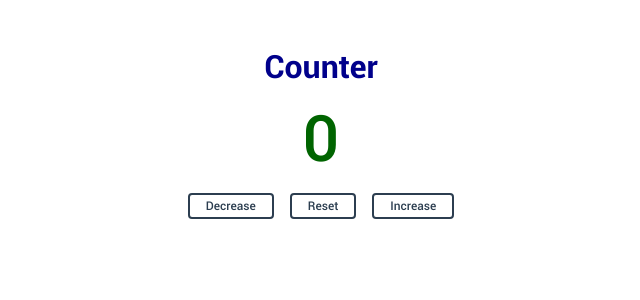
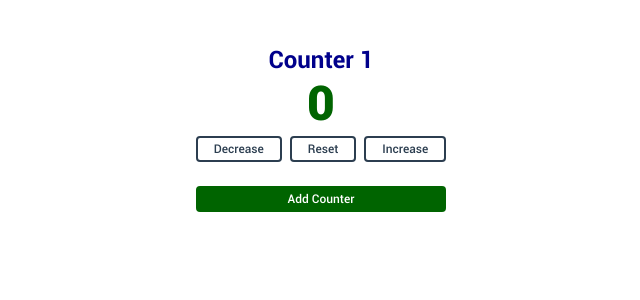
Before and after one commit to juanjaroa/portfolio, a Vue app: page / in a window 1280 px wide. Shown: the top 300 px of the page, without its empty margins (319-959 px from the left). Built offline with nearby package versions, Linux system fonts and the light colour scheme.

Commit message:
Finished second project aproach modify v1.0 to add array of counters added create counter added delete counter

```diff
--- a/src/App.vue
+++ b/src/App.vue
@@ -22,6 +22,11 @@ import CounterComponent from './components/CounterComponent.vue'
   src: url(./fonts/Roboto-Medium.ttf) format('truetype');
 }
 
+@font-face {
+  font-family: 'Roboto-Black';
+  src: url(./fonts/Roboto-Black.ttf) format('truetype');
+}
+
 #app {
   font-family: Roboto, Helvetica, Arial, sans-serif;
   -webkit-font-smoothing: antialiased;
@@ -33,5 +38,6 @@ import CounterComponent from './components/CounterComponent.vue'
   gap: 1rem;
   color: #2c3e50;
   padding: 3rem;
+
 }
 </style>
--- a/src/components/CounterComponent.vue
+++ b/src/components/CounterComponent.vue
@@ -1,48 +1,78 @@
 <template>
-  <h1>Counter</h1>
-  <h2>{{ count }}</h2>
-  <div class="buttons">
-    <button @click="decrement">Decrease</button>
-    <button @click="reset">Reset</button>
-    <button @click="increment">Increase</button>
+  <div class="section-counters">
+    <div id="counters" v-for="(counter, index) in counters" :key="index">
+      <h1>Counter {{ index + 1 }}</h1>
+      <h2>{{ counter }}</h2>
+      <div class="buttons">
+        <button @click="decrement(index)">Decrease</button>
+        <button @click="reset(index)">Reset</button>
+        <button @click="increment(index)">Increase</button>
+      </div>
+      <button class="delete" v-show="counters.length > 1" @click="deleteCounter(index)">Delete counter</button>
+    </div>
+    <button class="add-counter" @click="newCounter">Add Counter</button>
   </div>
 </template>
 
 <script setup>
 import { ref } from 'vue'
 
-let count = ref(0)
+let counters = ref([0])
 
-function increment() {
-  count.value++;
+console.log(counters)
+
+function increment(i) {
+  counters.value[i]++;
 }
-function decrement() {
-  count.value--
+function decrement(i) {
+  counters.value[i]--
 }
-function reset() {
-  count.value = 0
+function reset(i) {
+  counters.value[i] = 0
+}
+function newCounter() {
+  counters.value.push(0)
+}
+function deleteCounter(i) {
+  counters.value.splice(i, 1)
 }
 </script>
 
 <!-- Add "scoped" attribute to limit CSS to this component only -->
 <style scoped>
+.section-counters {
+  display: flex;
+  flex-direction: column;
+  gap: 1.5rem;
+}
+
+#counters {
+  display: flex;
+  justify-content: center;
+  align-items: center;
+  flex-direction: column;
+  gap: 0.5rem;
+}
+
 h1 {
   font-family: Roboto-Bold;
   color: darkblue;
-  font-size: 2rem;
+  font-size: 1.5rem;
+  line-height: 1em;
 }
 
 h2 {
   color: darkgreen;
-  font-size: 4rem;
-  font-family: Roboto-Medium;
+  font-size: 3rem;
+  font-family: Roboto-Black;
+  line-height: 1em;
 }
 
 .buttons {
   display: flex;
   justify-content: center;
   align-items: center;
-  gap: 1rem;
+  gap: 0.5rem;
 }
 
 button {
@@ -52,5 +82,20 @@ button {
   cursor: pointer;
   font-size: 0.75rem;
   font-family: Roboto-Medium;
+  text-align: center;
+}
+
+.add-counter {
+  width: 100%;
+  background: darkgreen;
+  border-color: darkgreen;
+  color: white;
+}
+
+.delete {
+  width: 100%;
+  background: darkred;
+  color: white;
+  border-color: darkred;
 }
 </style>
```
